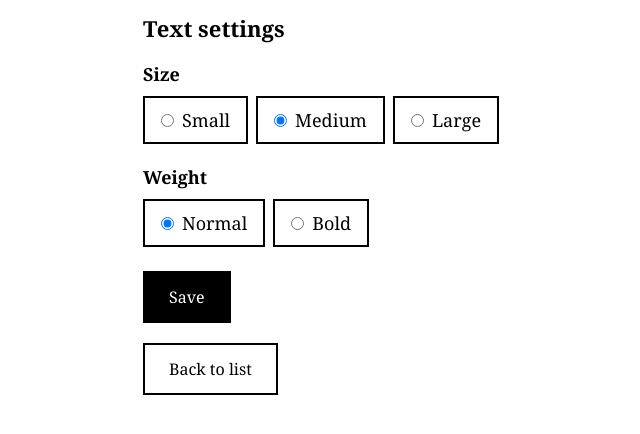
After one commit to ntwkrgr/readwise-reader-personal-site, a Flask app: page /settings in a window 1280 px wide. The commit adds this page. Shown: the top 434 px of the page, without its empty margins (109-749 px from the left). Run offline with Flask 3, Linux system fonts and the light colour scheme.

Commit message:
Add text size/weight settings and Tags picker
- Settings page: Small/Medium/Large and Normal/Bold, stored in cookies
- Tags button in list nav: opens tag picker page with large tap targets
- Body/article CSS scales with text_size and text_weight
- Settings link in list nav and reader toolbar

Made-with: Cursor

```diff
--- a/app.py
+++ b/app.py
@@ -5,7 +5,7 @@ from typing import Any
 
 from bs4 import BeautifulSoup
 from dotenv import load_dotenv
-from flask import Flask, flash, redirect, render_template, request, url_for
+from flask import Flask, flash, make_response, redirect, render_template, request, url_for
 
 import requests as http_requests
 
@@ -159,6 +159,25 @@ def sanitize_html(html_content: str) -> str:
     return str(soup)
 
 
+# --- Cookie defaults ---
+
+TEXT_SIZE_COOKIE = "readwise_text_size"
+TEXT_WEIGHT_COOKIE = "readwise_text_weight"
+VALID_TEXT_SIZES = {"small", "medium", "large"}
+VALID_TEXT_WEIGHTS = {"normal", "bold"}
+
+
+@app.context_processor
+def inject_display_prefs():
+    size = request.cookies.get(TEXT_SIZE_COOKIE, "medium")
+    weight = request.cookies.get(TEXT_WEIGHT_COOKIE, "normal")
+    if size not in VALID_TEXT_SIZES:
+        size = "medium"
+    if weight not in VALID_TEXT_WEIGHTS:
+        weight = "normal"
+    return {"text_size": size, "text_weight": weight}
+
+
 # --- Routes ---
 
 
@@ -220,6 +239,45 @@ def do_archive(doc_id: str):
     return redirect(url_for("article_list"))
 
 
+@app.route("/settings", methods=["GET", "POST"])
+def settings():
+    if request.method == "POST":
+        size = request.form.get("text_size", "medium")
+        weight = request.form.get("text_weight", "normal")
+        if size not in VALID_TEXT_SIZES:
+            size = "medium"
+        if weight not in VALID_TEXT_WEIGHTS:
+            weight = "normal"
+        resp = make_response(redirect(request.referrer or url_for("article_list")))
+        resp.set_cookie(TEXT_SIZE_COOKIE, size, max_age=31536000)
+        resp.set_cookie(TEXT_WEIGHT_COOKIE, weight, max_age=31536000)
+        return resp
+    return render_template("settings.html")
+
+
+@app.route("/tags")
+def tag_picker():
+    location = request.args.get("location", "later")
+    if location not in VALID_LOCATIONS:
+        location = "later"
+    try:
+        data = fetch_article_list(location=location, page_cursor=None, tag=None)
+    except ReadwiseAPIError as e:
+        return render_template("error.html", message=str(e), retry_url=request.url)
+    tag_names: set[str] = set()
+    for article in data["results"]:
+        tags = article.get("tags") or {}
+        if isinstance(tags, dict):
+            tag_names.update(tags.keys())
+        elif isinstance(tags, list):
+            tag_names.update(tags)
+    return render_template(
+        "tags.html",
+        tags=sorted(tag_names),
+        current_location=location,
+    )
+
+
 if __name__ == "__main__":
     if not READWISE_TOKEN:
         print("WARNING: READWISE_TOKEN not set. Create a .env file — see .env.example")
--- a/templates/base.html
+++ b/templates/base.html
@@ -20,6 +20,13 @@
             max-width: 800px;
             margin: 0 auto;
         }
+        body.text-size-small { font-size: 16px; }
+        body.text-size-small article { font-size: 16px; }
+        body.text-size-medium { font-size: 18px; }
+        body.text-size-medium article { font-size: 18px; }
+        body.text-size-large { font-size: 22px; }
+        body.text-size-large article { font-size: 22px; }
+        body.text-weight-bold article { font-weight: bold; }
         a {
             color: #000;
             text-decoration: underline;
@@ -108,7 +115,6 @@
             flex-wrap: wrap;
         }
         article {
-            font-size: 18px;
             line-height: 1.7;
         }
         article h1, article h2, article h3,
@@ -190,7 +196,7 @@
         }
     </style>
 </head>
-<body>
+<body class="text-size-{{ text_size }} text-weight-{{ text_weight }}">
     {% with messages = get_flashed_messages() %}
     {% if messages %}
     {% for msg in messages %}
--- a/templates/list.html
+++ b/templates/list.html
@@ -7,7 +7,9 @@
     <a href="/?location=later{% if current_tag %}&tag={{ current_tag }}{% endif %}" class="{{ 'active' if current_location == 'later' else '' }}">Later</a>
     <a href="/?location=new{% if current_tag %}&tag={{ current_tag }}{% endif %}" class="{{ 'active' if current_location == 'new' else '' }}">New</a>
     <a href="/?location=archive{% if current_tag %}&tag={{ current_tag }}{% endif %}" class="{{ 'active' if current_location == 'archive' else '' }}">Archive</a>
-    <a href="/?location={{ current_location }}{% if current_tag %}&tag={{ current_tag }}{% endif %}&refresh=1" style="margin-left: auto;">Refresh</a>
+    <a href="/tags?location={{ current_location }}">Tags</a>
+    <a href="/?location={{ current_location }}{% if current_tag %}&tag={{ current_tag }}{% endif %}&refresh=1">Refresh</a>
+    <a href="/settings" style="margin-left: auto;">Settings</a>
 </nav>
 
 {% if current_tag %}
--- a/templates/read.html
+++ b/templates/read.html
@@ -5,6 +5,7 @@
 {% block content %}
 <div class="toolbar">
     <a href="/" class="btn">Back to list</a>
+    <a href="/settings" class="btn">Settings</a>
     <form action="/archive/{{ article.id }}" method="post" style="margin: 0;">
         <button type="submit" class="btn btn-dark">Archive</button>
     </form>
@@ -30,6 +31,7 @@
 
 <div class="toolbar" style="margin-top: 24px;">
     <a href="/" class="btn">Back to list</a>
+    <a href="/settings" class="btn">Settings</a>
     <form action="/archive/{{ article.id }}" method="post" style="margin: 0;">
         <button type="submit" class="btn btn-dark">Archive</button>
     </form>
--- /dev/null
+++ b/templates/settings.html
@@ -0,0 +1,45 @@
+{% extends "base.html" %}
+
+{% block title %}Text settings{% endblock %}
+
+{% block content %}
+<h1 style="font-size: 22px; margin-bottom: 16px;">Text settings</h1>
+
+<form method="post" action="/settings">
+    <div style="margin-bottom: 20px;">
+        <p style="font-weight: bold; margin-bottom: 8px;">Size</p>
+        <div style="display: flex; flex-wrap: wrap; gap: 8px;">
+            <label style="display: flex; align-items: center; min-height: 48px; padding: 0 16px; border: 2px solid #000; cursor: pointer;">
+                <input type="radio" name="text_size" value="small" {{ 'checked' if text_size == 'small' else '' }}>
+                <span style="margin-left: 8px;">Small</span>
+            </label>
+            <label style="display: flex; align-items: center; min-height: 48px; padding: 0 16px; border: 2px solid #000; cursor: pointer;">
+                <input type="radio" name="text_size" value="medium" {{ 'checked' if text_size == 'medium' else '' }}>
+                <span style="margin-left: 8px;">Medium</span>
+            </label>
+            <label style="display: flex; align-items: center; min-height: 48px; padding: 0 16px; border: 2px solid #000; cursor: pointer;">
+                <input type="radio" name="text_size" value="large" {{ 'checked' if text_size == 'large' else '' }}>
+                <span style="margin-left: 8px;">Large</span>
+            </label>
+        </div>
+    </div>
+    <div style="margin-bottom: 24px;">
+        <p style="font-weight: bold; margin-bottom: 8px;">Weight</p>
+        <div style="display: flex; flex-wrap: wrap; gap: 8px;">
+            <label style="display: flex; align-items: center; min-height: 48px; padding: 0 16px; border: 2px solid #000; cursor: pointer;">
+                <input type="radio" name="text_weight" value="normal" {{ 'checked' if text_weight == 'normal' else '' }}>
+                <span style="margin-left: 8px;">Normal</span>
+            </label>
+            <label style="display: flex; align-items: center; min-height: 48px; padding: 0 16px; border: 2px solid #000; cursor: pointer;">
+                <input type="radio" name="text_weight" value="bold" {{ 'checked' if text_weight == 'bold' else '' }}>
+                <span style="margin-left: 8px;">Bold</span>
+            </label>
+        </div>
+    </div>
+    <button type="submit" class="btn btn-dark">Save</button>
+</form>
+
+<p style="margin-top: 20px;">
+    <a href="/" class="btn">Back to list</a>
+</p>
+{% endblock %}
```
Also changed, not shown: templates/tags.html (added, +21 -0 lines).
